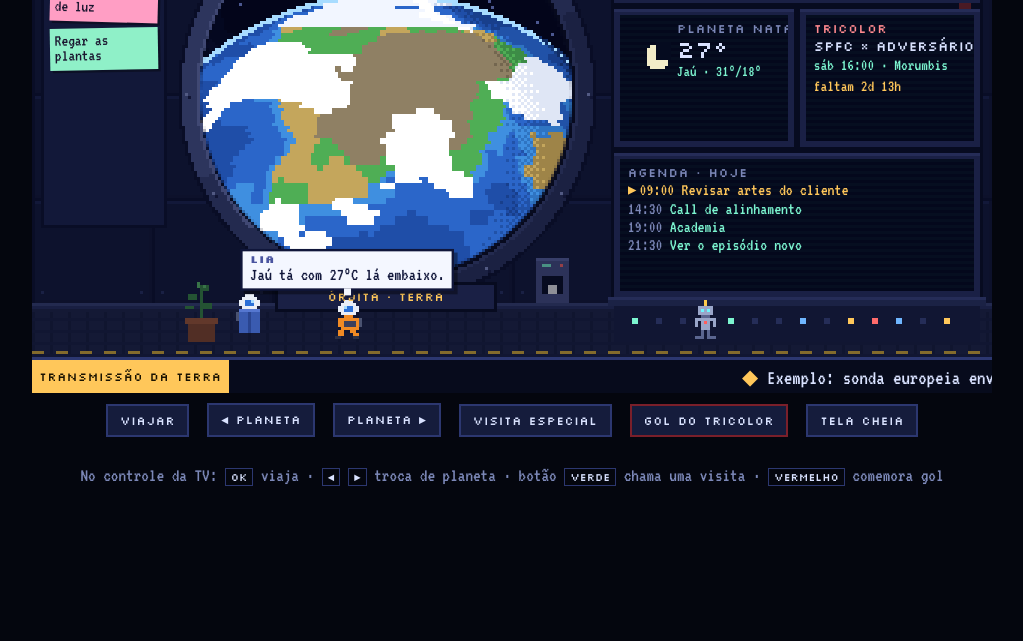
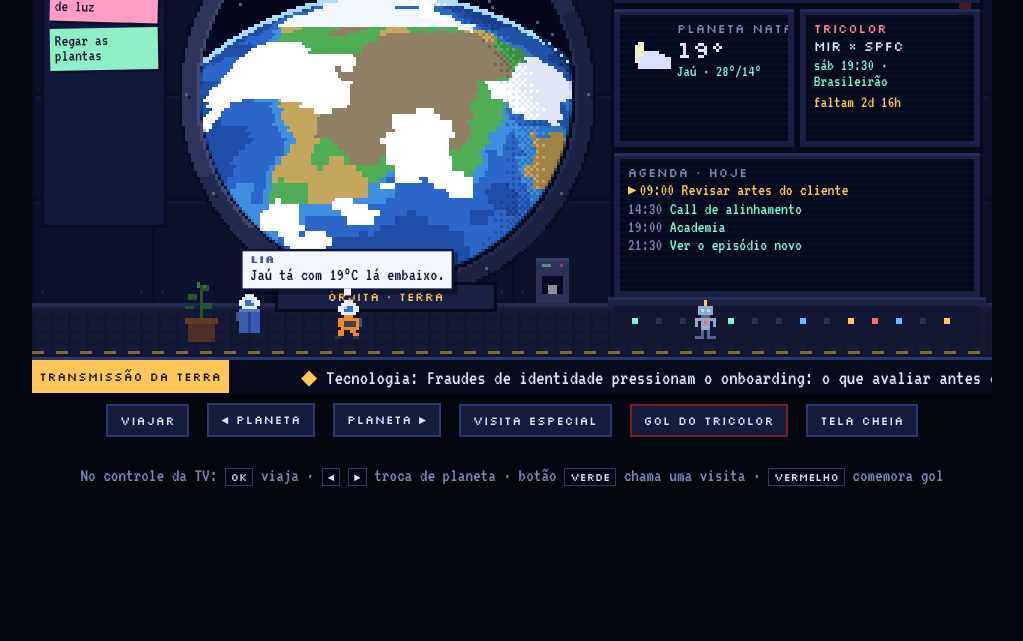
Before and after one commit to DanielsPng/estacao-jau-1, a plain HTML site: page index.html in a window 1280 px wide. Shown: the part 167-808 px from the top of the page, without its empty margins (128-1151 px from the left). Drawn offline with Linux system fonts and the light colour scheme.

Commit message:
Add files via upload

```diff
--- a/index.html
+++ b/index.html
@@ -651,6 +651,7 @@ function nextAgenda() {
   return null;
 }
 function countdown(short) {
+  if (!DADOS.jogo) return short ? 'breve' : '—';
   var ms = DADOS.jogo.quando.getTime() - Date.now();
   if (ms < 0 && ms > -2 * 3600e3) return 'AO VIVO';
   if (ms < 0) return 'encerrado';
@@ -668,7 +669,11 @@ function sayLine(c) {
   if (ph.id === 'sono' && c.robot) return pick(FALAS_FASE.sono);
   pool.push(pick(FALAS_FASE[ph.id])); pool.push(pick(FALAS_FASE[ph.id]));
   if (hr >= 9 && hr < 22) pool.push('Já bebeu água hoje?');
-  if (c.name === 'Tito') { pool.push('Tricolor joga em ' + countdown(true) + '!'); pool.push('Vamos, São Paulo!'); }
+  if (c.name === 'Tito') {
+    if (DADOS.jogo) pool.push('Tricolor contra o ' + DADOS.jogo.fora + ' em ' + countdown(true) + '!');
+    if (DADOS.ultimo) pool.push('Último jogo: ' + DADOS.ultimo + '.');
+    pool.push('Vamos, São Paulo!');
+  }
   if (c.robot) { pool.push('Bip. Sistemas ok.'); pool.push('Bip bop. Recalculando rota.'); }
   return pick(pool);
 }
@@ -890,7 +895,7 @@ function drawWindow() {
 }
 
 function drawWeatherIcon() {
-  var x = 205, y = 64, cond = DADOS.clima.cond, night = isNight();
+  var x = 201, y = 63, cond = DADOS.clima.cond, night = isNight();
   if (cond === 'sol' || cond === 'nuvens') {
     if (night) {
       ctx.fillStyle = '#f2ecc8'; ctx.fillRect(x + 1, y, 5, 8); ctx.fillRect(x, y + 1, 7, 6);
@@ -976,7 +981,7 @@ function draw(dt) {
     ctx.fillRect(200 + i * 8, 155, 2, 2);
   }
   // luz de alerta do jogo (pisca em dia de jogo)
-  var ms = DADOS.jogo.quando.getTime() - Date.now(), gameSoon = ms < 864e5 && ms > -2 * 3600e3;
+  var ms = DADOS.jogo ? DADOS.jogo.quando.getTime() - Date.now() : 1e12, gameSoon = ms < 864e5 && ms > -2 * 3600e3;
   if ((gameSoon && Math.floor(T * 2) % 2) || flash > 0) { ctx.fillStyle = '#ff3b3b'; ctx.fillRect(309, 50, 4, 2); }
   else { ctx.fillStyle = '#4a1a24'; ctx.fillRect(309, 50, 4, 2); }
 
@@ -1039,14 +1044,47 @@ place(document.getElementById('hit'), WX - WR, WY - WR, WR * 2, WR * 2);
 var board = document.getElementById('board');
 DADOS.lembretes.forEach(function (t) { var n = document.createElement('div'); n.className = 'note'; n.textContent = t; board.appendChild(n); });
 var track = document.getElementById('track');
-DADOS.noticias.forEach(function (t) { var s = document.createElement('span'); s.textContent = t; track.appendChild(s); });
 
-document.getElementById('temp').textContent = DADOS.clima.temp + '°';
-document.getElementById('wtext').innerHTML = '';
-document.getElementById('wtext').appendChild(document.createTextNode(DADOS.cidade + ' · ' + DADOS.clima.max + '°/' + DADOS.clima.min + '°'));
-var j = DADOS.jogo.quando;
-document.getElementById('vs').textContent = 'SPFC × ' + DADOS.jogo.fora;
-document.getElementById('gwhen').textContent = DIAS[j.getDay()] + ' ' + two(j.getHours()) + ':' + two(j.getMinutes()) + ' · ' + DADOS.jogo.local;
+function renderEstatico() {
+  document.getElementById('temp').textContent = DADOS.clima.temp + '°';
+  document.getElementById('wtext').textContent = DADOS.cidade + ' · ' + DADOS.clima.max + '°/' + DADOS.clima.min + '°';
+  if (DADOS.jogo) {
+    var j = DADOS.jogo.quando;
+    document.getElementById('vs').textContent = DADOS.jogo.vs || ('SPFC × ' + DADOS.jogo.fora);
+    document.getElementById('gwhen').textContent = DIAS[j.getDay()] + ' ' + two(j.getHours()) + ':' + two(j.getMinutes()) + ' · ' + DADOS.jogo.local;
+  } else {
+    document.getElementById('vs').textContent = 'SPFC';
+    document.getElementById('gwhen').textContent = 'sem jogo marcado';
+  }
+  track.innerHTML = '';
+  DADOS.noticias.forEach(function (t) { var s = document.createElement('span'); s.textContent = t; track.appendChild(s); });
+  if (DADOS.real) document.getElementById('badge').textContent = 'Agenda e lembretes de exemplo';
+}
+
+/* dados reais: data.json é atualizado a cada 30 min pelo GitHub Actions */
+function sigla(s) { return s === 'SAO' ? 'SPFC' : s; }
+function aplicarDados(d) {
+  if (!d) return;
+  if (d.clima) DADOS.clima = d.clima;
+  if (d.noticias && d.noticias.length) DADOS.noticias = d.noticias;
+  if (d.jogos) {
+    var p = d.jogos.proximo;
+    DADOS.jogo = p ? {
+      fora: p.emCasa ? p.fora : p.casa,
+      vs: sigla(p.siglaCasa) + ' × ' + sigla(p.siglaFora),
+      quando: new Date(p.quando),
+      local: p.campeonato || p.local
+    } : null;
+    var u = d.jogos.ultimo;
+    DADOS.ultimo = u && u.placar ? sigla(u.siglaCasa) + ' ' + u.placar + ' ' + sigla(u.siglaFora) : null;
+  }
+  DADOS.real = true;
+  renderEstatico(); tick();
+}
+function carregar() {
+  if (!window.fetch || location.protocol === 'file:') return;
+  fetch('data.json?t=' + Date.now()).then(function (r) { return r.ok ? r.json() : null; }).then(aplicarDados).catch(function () {});
+}
 
 var agendaEl = document.getElementById('agenda');
 function tick() {
@@ -1064,7 +1102,9 @@ function tick() {
     li.appendChild(h); li.appendChild(t); agendaEl.appendChild(li);
   });
 }
+renderEstatico();
 tick(); setInterval(tick, 1000);
+carregar(); setInterval(carregar, 10 * 60e3);
 
 /* ---------------- controles ---------------- */
 function goal() {
```
